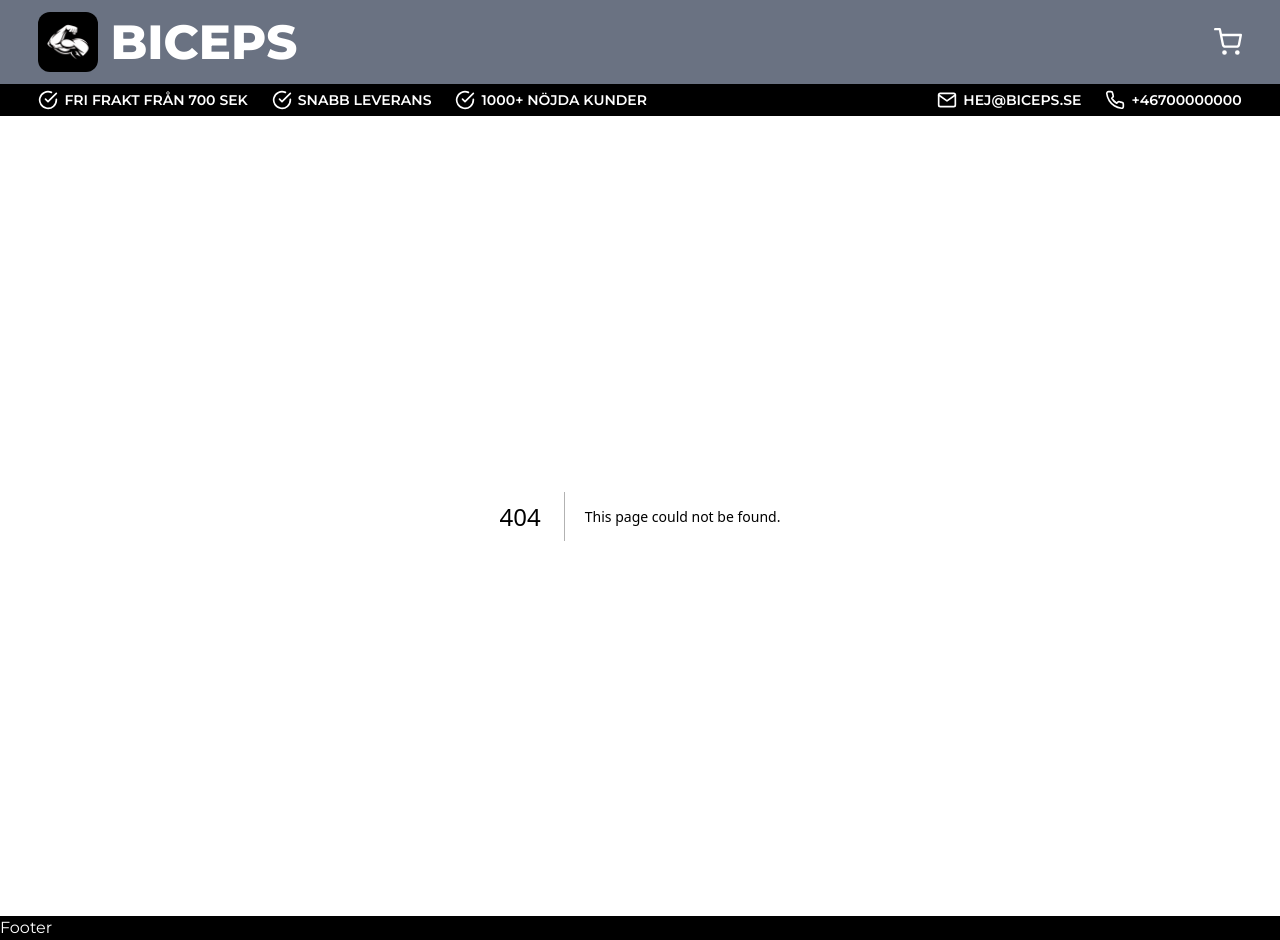
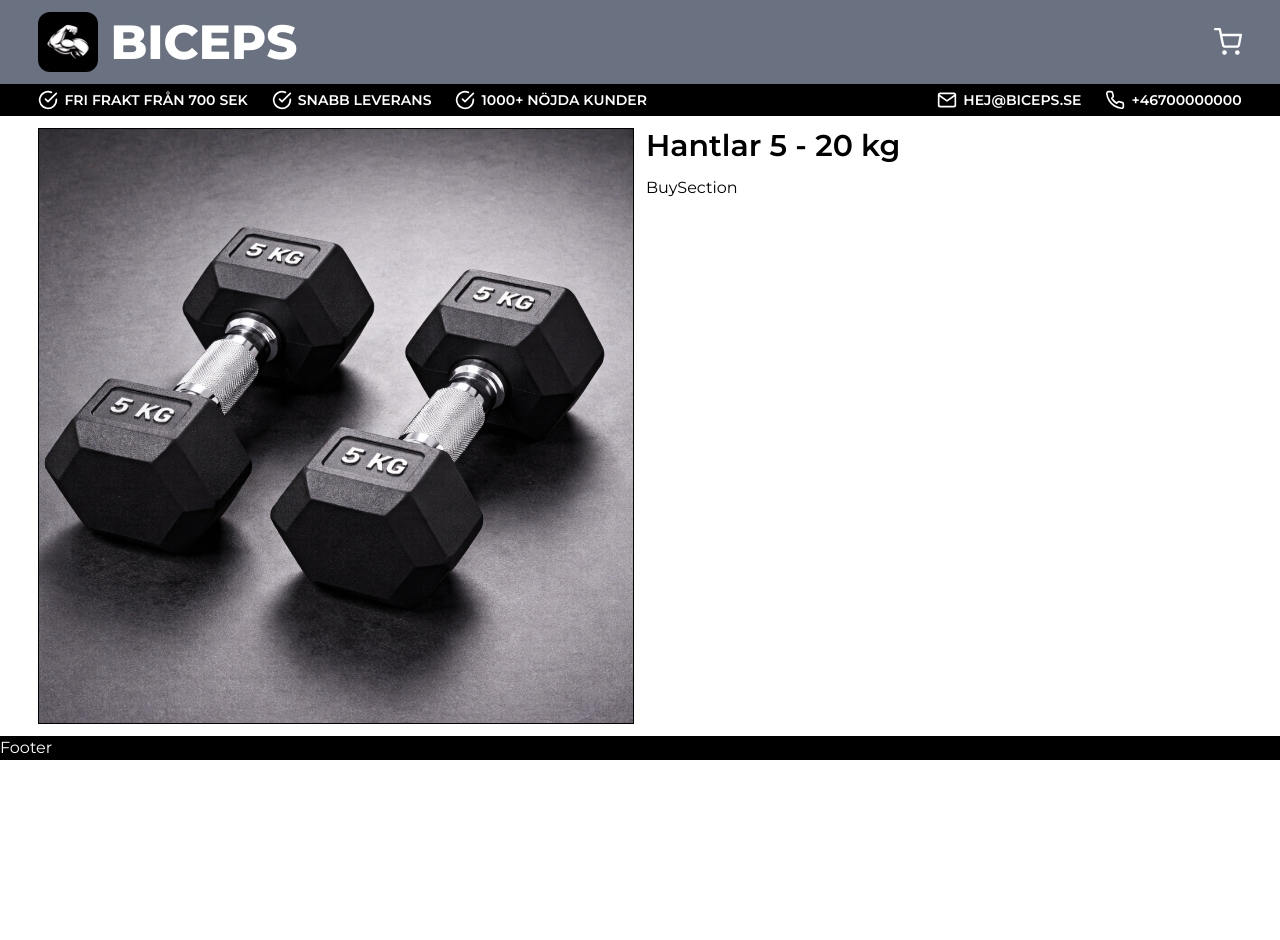
Before and after one commit to 3Joen3/biceps, a Next.js app: page /produkter/1 in a window 1280 px wide. Before the commit this address had no page. After the commit the page ends 800 px from the top, so only its background shows below. Built offline with nearby package versions, Linux system fonts and the light colour scheme.

Commit message:
Can commit this for now

```diff
--- /dev/null
+++ b/app/produkter/[slug]/page.tsx
@@ -0,0 +1,26 @@
+import { getProductBySlug } from "@/products/service";
+
+import Page from "@/layout/Page";
+import Image from "next/image";
+import BuySection from "@/products/components/BuySection";
+
+interface Props {
+  params: { slug: string };
+}
+
+export default async function ProductPage({ params }: Props) {
+  const { slug } = await params;
+  const product = await getProductBySlug(slug);
+
+  return (
+    <Page className="grid grid-cols-2 gap-3">
+      <div className="aspect-square relative border">
+        <Image src="/images/dummy/hantlar-5-kg.png" alt="Dummy Image" fill />
+      </div>
+      <div className="flex flex-col gap-3">
+        <h1 className="text-3xl font-semibold">{product.name}</h1>
+        <BuySection />
+      </div>
+    </Page>
+  );
+}
--- /dev/null
+++ b/products/components/BuySection.tsx
@@ -0,0 +1,3 @@
+export default function BuySection() {
+  return <div>BuySection</div>;
+}
```
